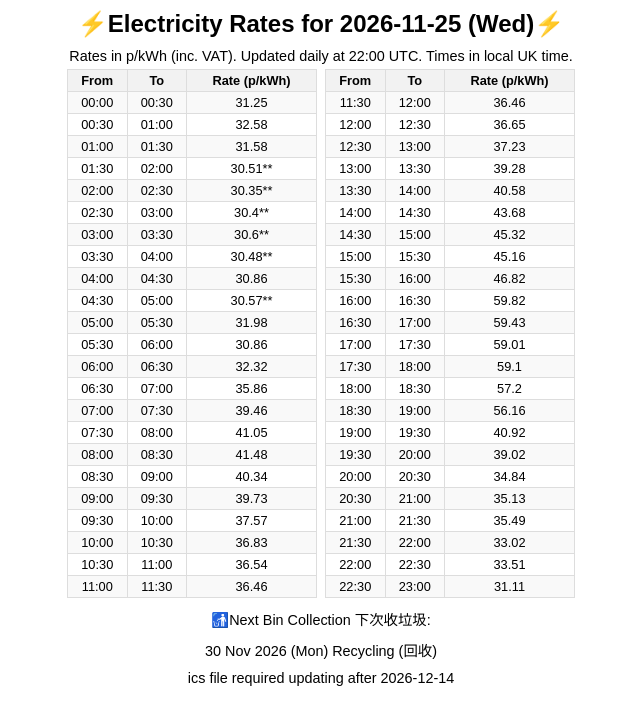
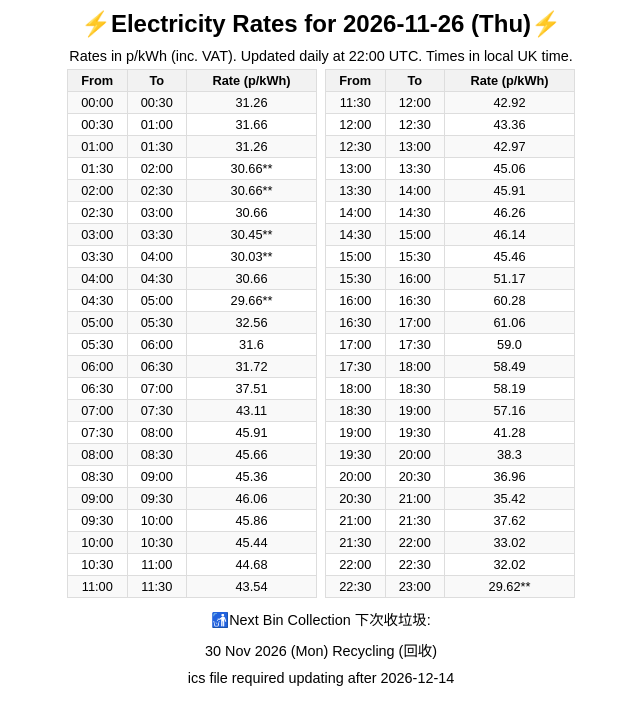
Before and after one commit to StanleyKinnokChan/octopus_unit_cost_automation, a plain HTML site: page public/index.html in a window 1280 px wide. Shown: the whole page, without its empty margins (319-959 px from the left). Drawn offline with Linux system fonts and the light colour scheme.

Commit message:
Update daily electricity rates

```diff
--- a/public/index.html
+++ b/public/index.html
@@ -21,58 +21,58 @@ tr:nth-child(even) { background-color: #f9f9f9; }
 </style>
 </head>
 <body>
-<h1>⚡️Electricity Rates for 2026-11-25 (Wed)⚡️</h1>
+<h1>⚡️Electricity Rates for 2026-11-26 (Thu)⚡️</h1>
 <p>Rates in p/kWh (inc. VAT). Updated daily at 22:00 UTC. Times in local UK time.</p>
 <div class='table-container'>
 <table>
 <tr><th>From</th><th>To</th><th>Rate (p/kWh)</th></tr>
-<tr><td>00:00</td><td>00:30</td><td>31.25</td></tr>
-<tr><td>00:30</td><td>01:00</td><td>32.58</td></tr>
-<tr><td>01:00</td><td>01:30</td><td>31.58</td></tr>
-<tr><td>01:30</td><td>02:00</td><td>30.51**</td></tr>
-<tr><td>02:00</td><td>02:30</td><td>30.35**</td></tr>
-<tr><td>02:30</td><td>03:00</td><td>30.4**</td></tr>
-<tr><td>03:00</td><td>03:30</td><td>30.6**</td></tr>
-<tr><td>03:30</td><td>04:00</td><td>30.48**</td></tr>
-<tr><td>04:00</td><td>04:30</td><td>30.86</td></tr>
-<tr><td>04:30</td><td>05:00</td><td>30.57**</td></tr>
-<tr><td>05:00</td><td>05:30</td><td>31.98</td></tr>
-<tr><td>05:30</td><td>06:00</td><td>30.86</td></tr>
-<tr><td>06:00</td><td>06:30</td><td>32.32</td></tr>
-<tr><td>06:30</td><td>07:00</td><td>35.86</td></tr>
-<tr><td>07:00</td><td>07:30</td><td>39.46</td></tr>
-<tr><td>07:30</td><td>08:00</td><td>41.05</td></tr>
-<tr><td>08:00</td><td>08:30</td><td>41.48</td></tr>
-<tr><td>08:30</td><td>09:00</td><td>40.34</td></tr>
-<tr><td>09:00</td><td>09:30</td><td>39.73</td></tr>
-<tr><td>09:30</td><td>10:00</td><td>37.57</td></tr>
-<tr><td>10:00</td><td>10:30</td><td>36.83</td></tr>
-<tr><td>10:30</td><td>11:00</td><td>36.54</td></tr>
-<tr><td>11:00</td><td>11:30</td><td>36.46</td></tr>
+<tr><td>00:00</td><td>00:30</td><td>31.26</td></tr>
+<tr><td>00:30</td><td>01:00</td><td>31.66</td></tr>
+<tr><td>01:00</td><td>01:30</td><td>31.26</td></tr>
+<tr><td>01:30</td><td>02:00</td><td>30.66**</td></tr>
+<tr><td>02:00</td><td>02:30</td><td>30.66**</td></tr>
+<tr><td>02:30</td><td>03:00</td><td>30.66</td></tr>
+<tr><td>03:00</td><td>03:30</td><td>30.45**</td></tr>
+<tr><td>03:30</td><td>04:00</td><td>30.03**</td></tr>
+<tr><td>04:00</td><td>04:30</td><td>30.66</td></tr>
+<tr><td>04:30</td><td>05:00</td><td>29.66**</td></tr>
+<tr><td>05:00</td><td>05:30</td><td>32.56</td></tr>
+<tr><td>05:30</td><td>06:00</td><td>31.6</td></tr>
+<tr><td>06:00</td><td>06:30</td><td>31.72</td></tr>
+<tr><td>06:30</td><td>07:00</td><td>37.51</td></tr>
+<tr><td>07:00</td><td>07:30</td><td>43.11</td></tr>
+<tr><td>07:30</td><td>08:00</td><td>45.91</td></tr>
+<tr><td>08:00</td><td>08:30</td><td>45.66</td></tr>
+<tr><td>08:30</td><td>09:00</td><td>45.36</td></tr>
+<tr><td>09:00</td><td>09:30</td><td>46.06</td></tr>
+<tr><td>09:30</td><td>10:00</td><td>45.86</td></tr>
+<tr><td>10:00</td><td>10:30</td><td>45.44</td></tr>
+<tr><td>10:30</td><td>11:00</td><td>44.68</td></tr>
+<tr><td>11:00</td><td>11:30</td><td>43.54</td></tr>
 </table><table><tr><th>From</th><th>To</th><th>Rate (p/kWh)</th></tr>
-<tr><td>11:30</td><td>12:00</td><td>36.46</td></tr>
-<tr><td>12:00</td><td>12:30</td><td>36.65</td></tr>
-<tr><td>12:30</td><td>13:00</td><td>37.23</td></tr>
-<tr><td>13:00</td><td>13:30</td><td>39.28</td></tr>
-<tr><td>13:30</td><td>14:00</td><td>40.58</td></tr>
-<tr><td>14:00</td><td>14:30</td><td>43.68</td></tr>
-<tr><td>14:30</td><td>15:00</td><td>45.32</td></tr>
-<tr><td>15:00</td><td>15:30</td><td>45.16</td></tr>
-<tr><td>15:30</td><td>16:00</td><td>46.82</td></tr>
-<tr><td>16:00</td><td>16:30</td><td>59.82</td></tr>
-<tr><td>16:30</td><td>17:00</td><td>59.43</td></tr>
-<tr><td>17:00</td><td>17:30</td><td>59.01</td></tr>
-<tr><td>17:30</td><td>18:00</td><td>59.1</td></tr>
-<tr><td>18:00</td><td>18:30</td><td>57.2</td></tr>
-<tr><td>18:30</td><td>19:00</td><td>56.16</td></tr>
-<tr><td>19:00</td><td>19:30</td><td>40.92</td></tr>
-<tr><td>19:30</td><td>20:00</td><td>39.02</td></tr>
-<tr><td>20:00</td><td>20:30</td><td>34.84</td></tr>
-<tr><td>20:30</td><td>21:00</td><td>35.13</td></tr>
-<tr><td>21:00</td><td>21:30</td><td>35.49</td></tr>
+<tr><td>11:30</td><td>12:00</td><td>42.92</td></tr>
+<tr><td>12:00</td><td>12:30</td><td>43.36</td></tr>
+<tr><td>12:30</td><td>13:00</td><td>42.97</td></tr>
+<tr><td>13:00</td><td>13:30</td><td>45.06</td></tr>
+<tr><td>13:30</td><td>14:00</td><td>45.91</td></tr>
+<tr><td>14:00</td><td>14:30</td><td>46.26</td></tr>
+<tr><td>14:30</td><td>15:00</td><td>46.14</td></tr>
+<tr><td>15:00</td><td>15:30</td><td>45.46</td></tr>
+<tr><td>15:30</td><td>16:00</td><td>51.17</td></tr>
+<tr><td>16:00</td><td>16:30</td><td>60.28</td></tr>
+<tr><td>16:30</td><td>17:00</td><td>61.06</td></tr>
+<tr><td>17:00</td><td>17:30</td><td>59.0</td></tr>
+<tr><td>17:30</td><td>18:00</td><td>58.49</td></tr>
+<tr><td>18:00</td><td>18:30</td><td>58.19</td></tr>
+<tr><td>18:30</td><td>19:00</td><td>57.16</td></tr>
+<tr><td>19:00</td><td>19:30</td><td>41.28</td></tr>
+<tr><td>19:30</td><td>20:00</td><td>38.3</td></tr>
+<tr><td>20:00</td><td>20:30</td><td>36.96</td></tr>
+<tr><td>20:30</td><td>21:00</td><td>35.42</td></tr>
+<tr><td>21:00</td><td>21:30</td><td>37.62</td></tr>
 <tr><td>21:30</td><td>22:00</td><td>33.02</td></tr>
-<tr><td>22:00</td><td>22:30</td><td>33.51</td></tr>
-<tr><td>22:30</td><td>23:00</td><td>31.11</td></tr>
+<tr><td>22:00</td><td>22:30</td><td>32.02</td></tr>
+<tr><td>22:30</td><td>23:00</td><td>29.62**</td></tr>
 </table></div>
 <p class='bin-info'>🚮Next Bin Collection 下次收垃圾:</p>
 <p class='bin-info'>30 Nov 2026 (Mon) Recycling (回收)</p>
```
